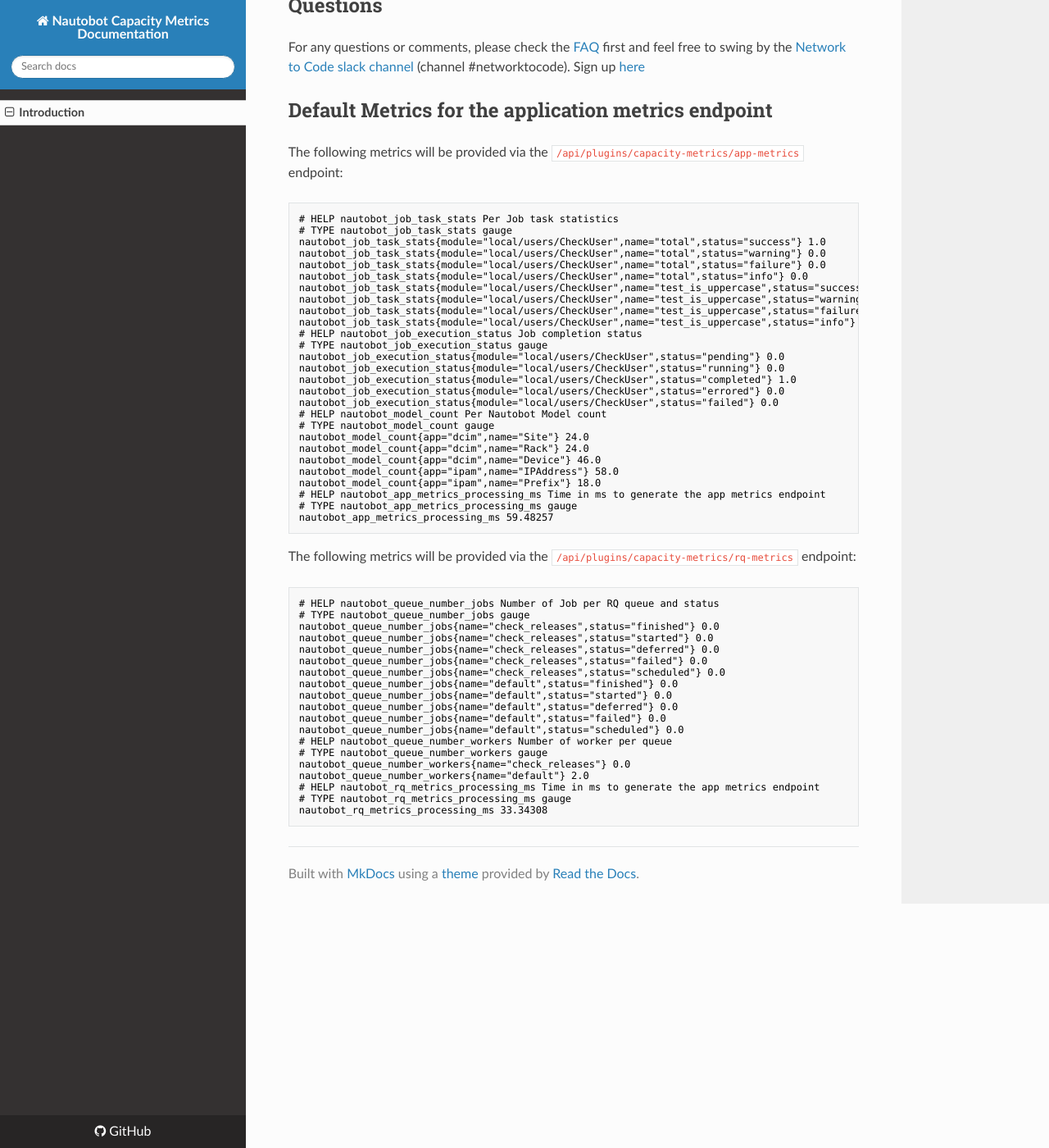
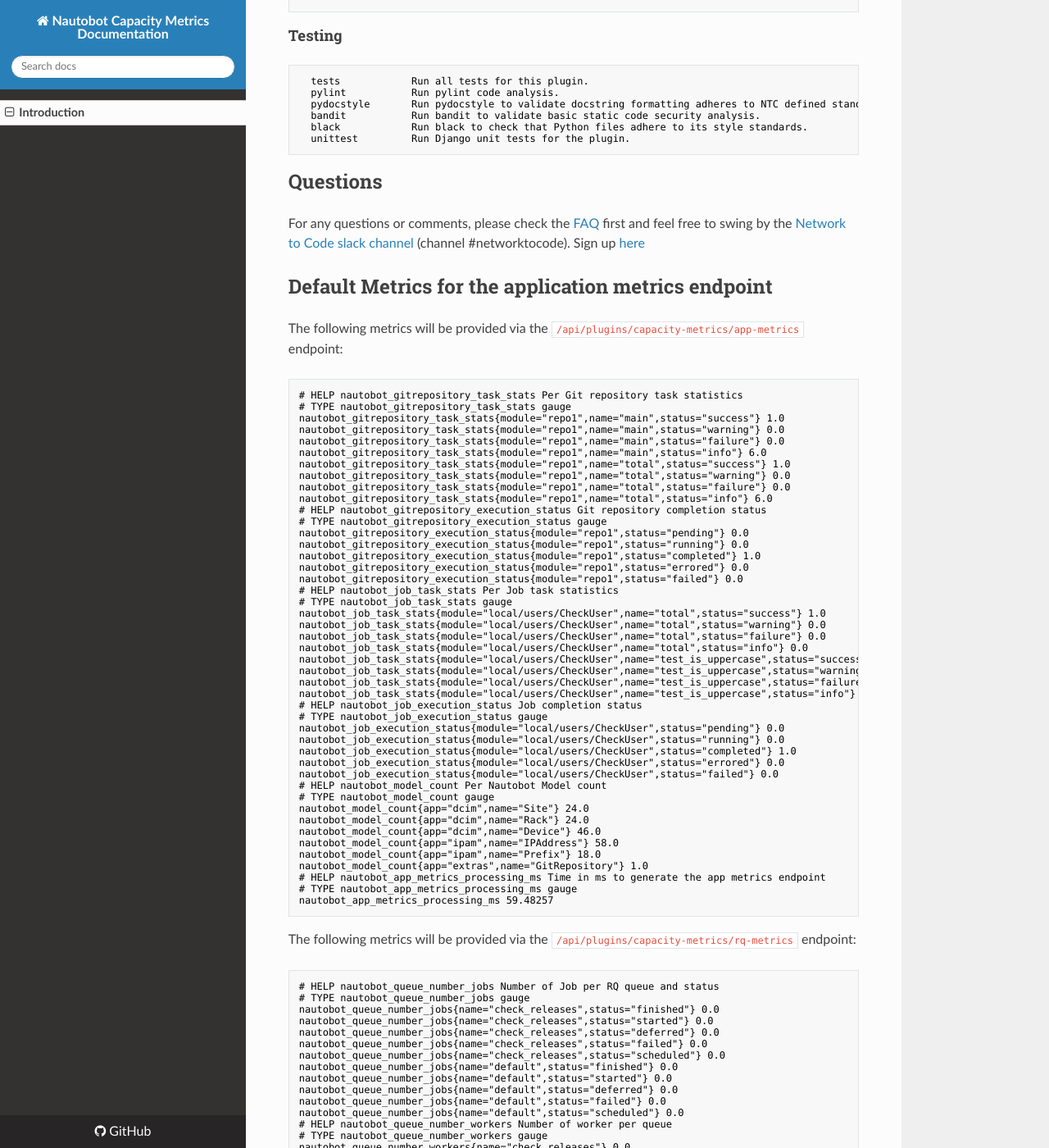
Before and after one commit to nautobot/nautobot-app-capacity-metrics, an MkDocs documentation site: the page built from docs/index.md, in a window 1280 px wide and 1400 px high, scrolled down 6049 px. Shown: the whole window at 82% size. Built offline with MkDocs 1.6.1, drawn with Linux system fonts in a browser that asks for light colours; nearby versions of some CDN libraries; some of the changed text lies outside the part shown.

Commit message:
Adding Support for GitRepository sync jobs (#24)
* Adding Support for GitRepository sync jobs

* Black

````diff
--- a/docs/index.md
+++ b/docs/index.md
@@ -107,9 +107,9 @@
 ## Plugin Configuration Parameters
 
 The behavior of the app_metrics feature can be controlled with the following list of settings (under `nautobot_capacity_metrics > app_metrics`):
-
-- `jobs` boolean (default **True**), publish stats about the jobs (success, warning, info, failure) at `/api/plugins/capacity-metrics/app-metrics`
-- `queues` boolean (default **True**), publish stats about RQ Worker (nbr of worker, nbr and type of job in the different queues) at `/api/plugins/capacity-metrics/rq-metrics`
+- `gitrepositories` boolean (default **False**), publish stats about the gitrepositories (success, warning, info, failure)
+- `jobs` boolean (default **False**), publish stats about the jobs (success, warning, info, failure)
+- `queues` boolean (default **False**), publish stats about RQ Worker (nbr of worker, nbr and type of job in the different queues)
 - `models` nested dict, publish the count for a given object (Nbr Device, Nbr IP etc.. ). The first level must be the name of the module in lowercase (dcim, ipam etc..), the second level must be the name of the object (usually starting with a uppercase)
 
     ```python
@@ -190,6 +190,32 @@
 ```python
 # In your nautobot_config.py
 PLUGINS = ["nautobot_capacity_metrics"]
+
+# PLUGINS_CONFIG = {
+#     "nautobot_capacity_metrics": {
+#         "app_metrics": {
+#             "gitrepositories": True,
+#             "jobs": True,
+#             "models": {
+#                 "dcim": {
+#                     "Site": True,
+#                     "Rack": True,
+#                     "Device": True,
+#                     "Interface": True,
+#                     "Cable": True,
+#                 },
+#                 "ipam": {
+#                     "IPAddress": True,
+#                     "Prefix": True,
+#                 },
+#                 "extras": {
+#                     "GitRepository": True
+#                 },
+#             },
+#             "queues": True,
+#         }
+#     },
+# }
 ```
 
 If you need to modify the plugin configuration away from defaults, please refer back to [Plugin Configuration Parameters](#plugin-configuration-parameters).
@@ -257,6 +283,23 @@
 The following metrics will be provided via the `/api/plugins/capacity-metrics/app-metrics` endpoint:
 
 ```no-highlight
+# HELP nautobot_gitrepository_task_stats Per Git repository task statistics
+# TYPE nautobot_gitrepository_task_stats gauge
+nautobot_gitrepository_task_stats{module="repo1",name="main",status="success"} 1.0
+nautobot_gitrepository_task_stats{module="repo1",name="main",status="warning"} 0.0
+nautobot_gitrepository_task_stats{module="repo1",name="main",status="failure"} 0.0
+nautobot_gitrepository_task_stats{module="repo1",name="main",status="info"} 6.0
+nautobot_gitrepository_task_stats{module="repo1",name="total",status="success"} 1.0
+nautobot_gitrepository_task_stats{module="repo1",name="total",status="warning"} 0.0
+nautobot_gitrepository_task_stats{module="repo1",name="total",status="failure"} 0.0
+nautobot_gitrepository_task_stats{module="repo1",name="total",status="info"} 6.0
+# HELP nautobot_gitrepository_execution_status Git repository completion status
+# TYPE nautobot_gitrepository_execution_status gauge
+nautobot_gitrepository_execution_status{module="repo1",status="pending"} 0.0
+nautobot_gitrepository_execution_status{module="repo1",status="running"} 0.0
+nautobot_gitrepository_execution_status{module="repo1",status="completed"} 1.0
+nautobot_gitrepository_execution_status{module="repo1",status="errored"} 0.0
+nautobot_gitrepository_execution_status{module="repo1",status="failed"} 0.0
 # HELP nautobot_job_task_stats Per Job task statistics
 # TYPE nautobot_job_task_stats gauge
 nautobot_job_task_stats{module="local/users/CheckUser",name="total",status="success"} 1.0
@@ -281,6 +324,7 @@
 nautobot_model_count{app="dcim",name="Device"} 46.0
 nautobot_model_count{app="ipam",name="IPAddress"} 58.0
 nautobot_model_count{app="ipam",name="Prefix"} 18.0
+nautobot_model_count{app="extras",name="GitRepository"} 1.0
 # HELP nautobot_app_metrics_processing_ms Time in ms to generate the app metrics endpoint
 # TYPE nautobot_app_metrics_processing_ms gauge
 nautobot_app_metrics_processing_ms 59.48257
````
Also changed, not shown: 3 other files.
